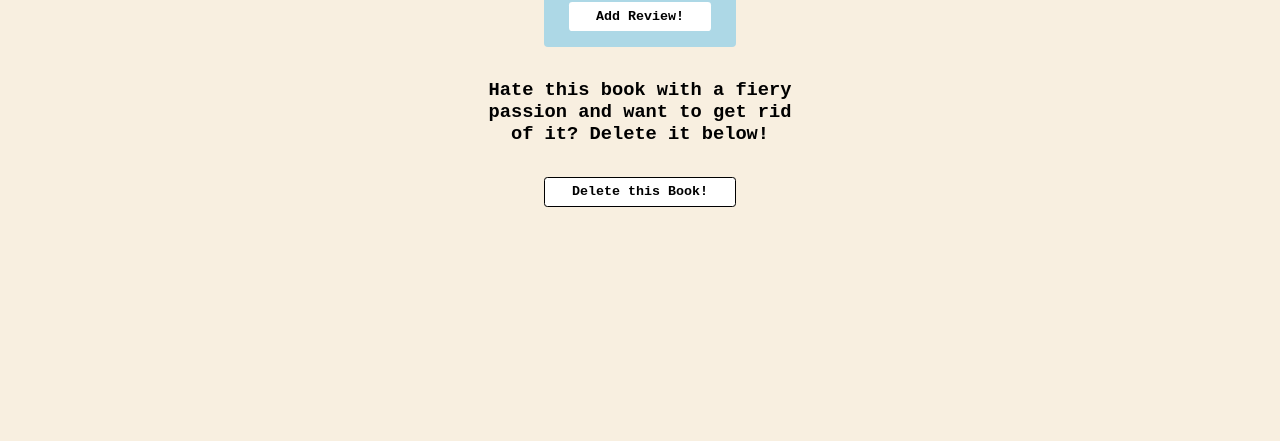
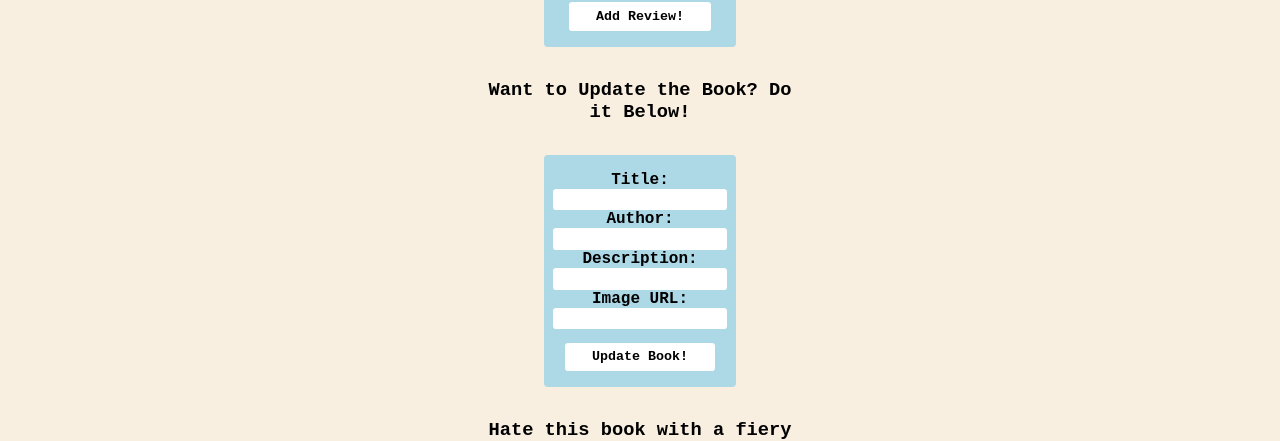
Before and after one commit to marmaeju/biased_book_reviews, a React (Create React App) app in the folder client/: page /books/1 in a window 1280 px wide. Shown: the part 455-896 px from the top of the page. Before the commit the page ends 800 px from the top, so only its background shows below. Built offline with nearby package versions, Linux system fonts and the light colour scheme; no server answers.

Commit message:
update function created and working

```diff
--- a/client/src/components/BookDetails.jsx
+++ b/client/src/components/BookDetails.jsx
@@ -37,7 +37,15 @@ const BookDetails = (props) => {
   const deleteBook = async (event) => {
     event.preventDefault()
     let response = await axios.delete(`http://localhost:3001/books/${id}`, formState)
+    console.log(response)
     setBook(response)
+  }
+
+  const handleUpdate = async (event) => {
+    event.preventDefault()
+    let response = await axios.put(`http://localhost:3001/books/${id}`, formState)
+    setBook([book, response])
+    setFormState({title: "", author: "", description: "", image: ""})
   }
 
   return (
@@ -73,6 +81,20 @@ const BookDetails = (props) => {
             <button type='submit'>Add Review!</button>
           </form>
         </div>
+        <h3>Want to Update the Book? Do it Below!</h3>
+        <div>
+        <form onSubmit={handleUpdate}>
+          <label htmlFor='title'>Title:</label>
+          <input id='title' value={formState.title} onChange={handleChange} />
+          <label htmlFor='author'>Author:</label>
+          <input id='author' value={formState.author} onChange={handleChange}/>
+          <label htmlFor='description'>Description:</label>
+          <input id='description' value={formState.description} onChange={handleChange}/>
+          <label htmlFor='image'>Image URL:</label>
+          <input id='image' value={formState.image} onChange={handleChange}/>
+          <button type='submit'>Update Book!</button>
+        </form>
+        </div>
         <div>
           <h3>Hate this book with a fiery passion and want to get rid of it? Delete it below!</h3>
           <button className="deleteButton" onClick={deleteBook}>Delete this Book!</button>
--- a/client/src/components/Home.jsx
+++ b/client/src/components/Home.jsx
@@ -3,6 +3,7 @@ import { useState, useEffect } from 'react'
 import { useNavigate } from 'react-router-dom'
 
 const Home = (props) => {
+  const [book, setBook] = useState({})
   const [books, updateBooks] = useState([])
   const [formState, setFormState] = useState({ title: "", author: "", description: "", image: ""})
 
```
